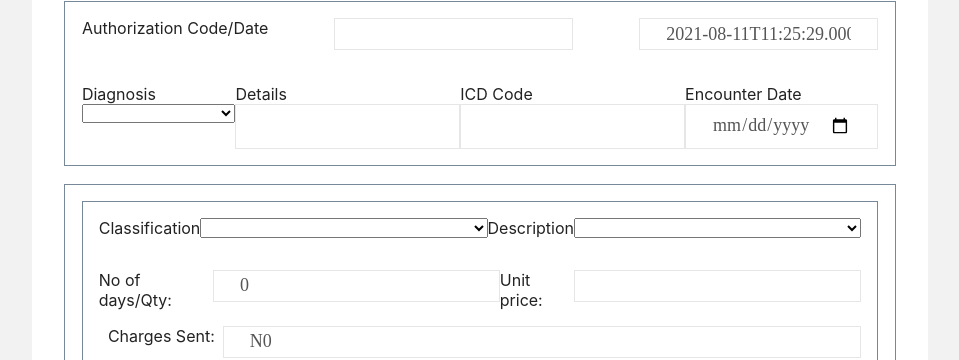
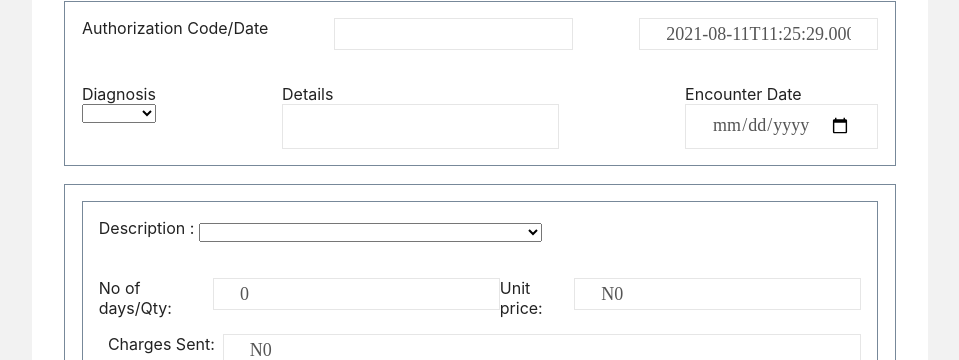
Before and after one commit to kenzo7664/HMOsite, a React (Create React App) app: page /claims in a window 1280 px wide. Shown: the part 580-940 px from the top of the page, without its empty margins (160-1119 px from the left). Built offline with nearby package versions, Linux system fonts and the light colour scheme.

Commit message:
Removed Classification field

```diff
--- a/src/Claims/Claims.js
+++ b/src/Claims/Claims.js
@@ -16,7 +16,8 @@ function Claims() {
   let claims = []
   let date = (new Date().getFullYear());
   const [option,setOption] = useState([])
-  const [options,setOptions] = useState()
+  const [desc, setDesc] = useState("")
+  const [options,setOptions] = useState(0)
   const [content , setContent] = useState("")
   const[apiDataMedical,  setApiDataMedical] = useState([])
   const [searchInput, setSearchInput] = useState({});
@@ -24,7 +25,6 @@ function Claims() {
   const[apiData,  setApiData] = useState([])
   const [amountCalc, setAmountCalc] = useState(0)
   const[apiDataAuthor,  setApiDataAuthor] = useState([])
-  const [diagnosisCode,  setDiagnosisCode] = useState("")
   const [codes, setCodes] = useState("")
   const [type,  setType] = useState("")
   const [proType] = useState('str')
@@ -37,7 +37,7 @@ function Claims() {
 
   const searchItems = (searchValue) => {
     setSearchInput(searchValue)
-      axios.get(`http://15.237.160.238:50/api/Employee?IdProvider=${providerId}&FullName=${searchValue}`)
+      axios.get(`https://portal.lifeworthhmoportal.com/api/Employee?IdProvider=${providerId}&FullName=${searchValue}`)
     .then((response) => {
       setApiData(response.data)
       setType("Principal")
@@ -71,7 +71,7 @@ function Claims() {
   const searchEmployeeNumber = (searchId) => {
     setSearchEmployee(searchId)
     if(searchId.includes('~')){
-       axios.get(`http://15.237.160.238:50/api/Dependant?idProvider=${providerId}&DependantNumber=${searchId}`)
+       axios.get(`https://portal.lifeworthhmoportal.com/api/Dependant?idProvider=${providerId}&DependantNumber=${searchId}`)
        .then((response)=>{
         setApiData(response.data)
         setType("Dependant")
@@ -100,7 +100,7 @@ function Claims() {
 
        })
     } else {
-       axios.get(`http://15.237.160.238:50/api/Employee?IdProvider=${providerId}&EmployeeNumber=${searchId}`)
+       axios.get(`https://portal.lifeworthhmoportal.com/api/Employee?IdProvider=${providerId}&EmployeeNumber=${searchId}`)
        .then((response)=>{
         setApiData(response.data)
         setType("Principal")
@@ -135,13 +135,13 @@ function Claims() {
   const handleSelect = (event)=>{
     setContent(event.target.value);
     if(content.includes('~')){
-      axios.get(`http://15.237.160.238:50/api/Dependant?idProvider=${providerId}&DependantNumber=${content}`)
+      axios.get(`https://portal.lifeworthhmoportal.com/api/Dependant?idProvider=${providerId}&DependantNumber=${content}`)
       .then((response)=>{
         setOption(...response.data)
         setType("Dependant")
       })
     } else if (content) {
-        axios.get(`http://15.237.160.238:50/api/Employee?IdProvider=${providerId}&EmployeeNumber=${content}`)
+        axios.get(`https://portal.lifeworthhmoportal.com/api/Employee?IdProvider=${providerId}&EmployeeNumber=${content}`)
         .then((response)=>{
           setType('Principal')
           setOption(...response.data)
@@ -151,33 +151,8 @@ function Claims() {
 
   }
 
-
-  const Diagnosis = (e) => {
-       axios.get(`http://15.237.160.238:50/api/Diagnosis`)
-    .then((response) => {
-      setApiDataAuthor(response.data)
-      if(apiDataAuthor){
-       toast("Diagnosis Fetched Succesfully", {
-          duration: 4000,
-          style: {
-          borderRadius: '10px',
-          background: '#F8A370',
-          color: '#fff',
-       },
-        },
-        )
-      }
-    })
-   const code =  apiDataAuthor.filter((data)=>
-      (data.diagnosis === e.target.value)
-    ).map(data=>data.diagnosisCode)
-    if (apiDataAuthor){setDiagnosisCode(...code)}
-  }
-
-
-
   const Medical = () => {
-       axios.get(`http://15.237.160.238:50/api/Classification`)
+    axios.get(`https://portal.lifeworthhmoportal.com/api/Classification`)
  .then((response) => {
    setApiDataMedical(response.data)
    if(apiDataMedical){
@@ -192,14 +167,50 @@ function Claims() {
      )
    }
  })
+
+
+}
+
+  const Diagnosis = (e) => {
+       axios.get(`https://portal.lifeworthhmoportal.com/api/Diagnosis`)
+    .then((response) => {
+      setApiDataAuthor(response.data)
+      // if(apiDataAuthor){
+      //  toast("Diagnosis Fetched Succesfully", {
+      //     duration: 4000,
+      //     style: {
+      //     borderRadius: '10px',
+      //     background: '#F8A370',
+      //     color: '#fff',
+      //  },
+      //   },
+      //   )
+      // }
+    })
+    .then(()=>{
+      setDesc(e.target.value)
+      Medical()
+    })
+    .catch((error)=>{
+      console.error(error)
+    })
+    console.log(e.target.value);
+
+
+
   }
 
 
-  const Description = (event) => {
-       axios.get(`http://15.237.160.238:50/api/Classification`)
-    .then((response) => {
-      setApiDataMedical(response.data)
-    const price = apiDataMedical.filter((data)=>(data.description === event.target.value)).map(data => data.price)
+
+
+
+  const Description = (e) => {
+    console.log("hhh", apiDataMedical,e.target.value);
+    if(desc === ""){
+      alert("Select a Diagnosis")
+    } else{
+      const price = apiDataMedical.filter((data)=>(data.description === e.target.value)).map(data => data.price)
+      console.log(price);
       setOptions(...price)
       if(options){
          toast("Unit Price Fetched Succesfully", {
@@ -211,12 +222,12 @@ function Claims() {
           },
           )
       }
+    }
+
+  }
 
 
-    })
 
-
-  }
 
   const chargesApproved =()=>{
     const value = Number(document.getElementById('charges').value)
@@ -266,11 +277,11 @@ function Claims() {
      console.log(e.target.value);
      setCodes(e.target.value)
   }
-  const defaultValues = {"chargesSent":amountCalc ,"authorcode":codes,"consultancyDate":"","qty":0, "details":"", "idProvider":providerId,"type":type, "protype":proType,"TreatmentDate":dates,"Day":day,"Month":month,"unitPrice":options}
+  const defaultValues = {"chargesSent":amountCalc ,"authorcode":codes,"consultancyDate":"","qty":0,"diagnosis":"", "details":"", "idProvider":providerId,"type":type, "protype":proType,"TreatmentDate":dates,"Day":day,"Month":month,"unitPrice":options}
   const { register, handleSubmit , reset } = useForm({defaultValues});
 
     const addUp = (data) =>{
-
+      data.classification = data.diagnosis
       data.type = type
       data.chargesSent = amountCalc
       data.chargesApproved = amountCalc
@@ -296,7 +307,7 @@ function Claims() {
         authorcode: data.authorcode,
         chargesSent: data.chargesSent,
         chargesApproved:data.chargesSent,
-        classification:data.classification,
+        classification:data.diagnosis,
         consultancyDate: data.consultancyDate,
         details: data.details,
         diagnosis:data.diagnosis,
@@ -351,7 +362,7 @@ function Claims() {
      if(answer){
         axios
             .post(
-                'http://15.237.160.238:50/api/Claims',
+                'https://portal.lifeworthhmoportal.com/api/Claims',
                 claimsList,
                 { headers: { 'Content-Type': 'application/json' }}
             )
@@ -458,8 +469,7 @@ function Claims() {
         <div className='headin'>
           <div className='diagnosis'>
             <label htmlFor='diagnosis'>Diagnosis</label>
-            <select name='' className='diag' onClick={Diagnosis} value=
-            {options} {...register("diagnosis")} id='diag'>
+            <select name='' className='diag' onClick={Diagnosis} {...register("diagnosis")} id='diag'>
              {!apiDataAuthor ? <option value=''>--select--</option>
              : apiDataAuthor.map((data,index)=>(
                 <option key = {index} value={data.diagnosis} >{`${data.diagnosis}`}</option>))}
@@ -471,10 +481,10 @@ function Claims() {
           </div>
 
 
-          <div className='ICD-code'>
+          {/* <div className='ICD-code'>
             <label htmlFor='diagnosis' >ICD Code</label>
             <input type='text' className='' value={diagnosisCode}    />
-          </div>
+          </div> */}
 
 
           <div className='Consultation-date'>
@@ -487,19 +497,19 @@ function Claims() {
         <div className='medicals'>
           <div className='section-1'>
             <div className='classification-desc'>
-              <label htmlFor=''>Classification</label>
-              <select name='' id='' className='charges-approved' onClick={Medical} {...register("classification")} required>
+              <label htmlFor=''>Description : </label>
+              <select name='' id='' className='description' onClick={Description} {...register("Description")} required>
                {!apiDataMedical ? <option value=''>--select--</option>
              : apiDataMedical.map((data,index)=>(
-                <option key = {index} value={data.classification}>{`${data.classification}`}</option>))}
+                <option key = {index} value={data.description}>{`${data.description}`}</option>))}
               </select>
-              <label htmlFor=''>Description</label>
+              {/* <label htmlFor=''>Description</label>
               <select name='' id='' className='charges-approved' onClick={Description} {...register("Description")} required>
                {!apiDataMedical ? <option value=''>--select--</option>
              : apiDataMedical.map((data,index)=>{
                return  <><option key={index} value={data.description}>{`${data.description}`}</option><input type='text' className='charges-approved' /></>
                })}
-              </select>
+              </select> */}
             </div>
             <div className='approved'>
               <label htmlFor=''>No of days/Qty:</label>
@@ -533,7 +543,7 @@ function Claims() {
 
       <thead>
         <tr>
-          <th>Classification</th>
+
           <th>Description</th>
           <th>Diagnosis</th>
           <th>Consultancy Date</th>
@@ -548,7 +558,6 @@ function Claims() {
       {claimsList.map((data,index)=>(
       <tbody className='size'>
         <tr key = {index}>
-          <td>{data.classification}</td>
           <td>{data.description}</td>
           <td>{data.diagnosis}</td>
           <td>{data.consultancyDate.substring(0,10)}</td>
--- a/src/Claims/Claimslist/List.js
+++ b/src/Claims/Claimslist/List.js
@@ -14,7 +14,7 @@ function List (){
 
 
   useEffect(()=>{
-      axios.get(`http://15.237.160.238:50/api/Claims?IdProvider=${providerId}&pageNumber=1&pageSize=100`)
+      axios.get(`https://portal.lifeworthhmoportal.com/api/Claims?IdProvider=${providerId}&pageNumber=1&pageSize=10`)
       .then((response)=>{
           setClaimsList(response.data)
           console.log(response.data);
@@ -34,7 +34,7 @@ return (
       <th>FullName</th>
       <th>EmployeeNo.</th>
       <th>Diagnosis</th>
-      <th>Classification</th>
+      <th>Treatment Date</th>
       <th>Description</th>
 
       <th>Charges Sent</th>
@@ -47,7 +47,7 @@ return (
       <td>{data.employeeName}</td>
       <td >{data.employeeNo}</td>
       <td>{data.diagnosis}</td>
-      <td>{data.classification}</td>
+      <td>{data.treatmentDate.substring(0,10)}</td>
       <td>{data.description}</td>
 
        <td>{data.chargesSent}</td>
--- a/src/Claims/Claimslist/SubmittedList.js
+++ b/src/Claims/Claimslist/SubmittedList.js
@@ -15,7 +15,7 @@ function SubmittedList (){
 
 
   useEffect(()=>{
-      axios.get(`http://15.237.160.238:50/api/Claims/daily/all/${providerId}`)
+      axios.get(`https://portal.lifeworthhmoportal.com/api/Claims/daily/all/${providerId}`)
       .then((response)=>{
           setClaimsList(response.data)
           console.log(response.data);
@@ -42,7 +42,7 @@ return (
       <th>FullName</th>
       <th>EmployeeNo.</th>
       <th>Diagnosis</th>
-      <th>Classification</th>
+      <th>Treatment Date</th>
       <th>Description</th>
 
       <th>Charges Sent</th>
@@ -55,7 +55,7 @@ return (
       <td>{data.employeeName}</td>
       <td >{data.employeeNo}</td>
       <td>{data.diagnosis}</td>
-      <td>{data.classification}</td>
+      <td>{data.treatmentDate.substring(0,10)}</td>
       <td>{data.description}</td>
 
        <td>{data.chargesSent}</td>
--- a/src/Claims/Medicals/medical.css
+++ b/src/Claims/Medicals/medical.css
@@ -16,7 +16,7 @@
 
 .classification-desc{
  display: flex;
- justify-content: space-around;
+
  padding: 2%;
 }
 
@@ -29,6 +29,12 @@
 .charges-approved {
   width: 39%;
   max-height: 4vh;
+
+}
+
+.description{
+   width: 45%;
+   margin: 0.3rem;
 }
 
 .charges{
--- a/src/Claims/authorization/authorization.css
+++ b/src/Claims/authorization/authorization.css
@@ -16,7 +16,7 @@
 }
 
 .diag{
- width: 12vw;
+
 }
 
 .headin{
--- a/src/login/modal/Modal.js
+++ b/src/login/modal/Modal.js
@@ -21,7 +21,7 @@ function Modal() {
     let gu = JSON.stringify(item)
     console.log(gu);
 
-    await fetch("http://15.237.160.238:50/api/Account/RequestToken",{
+    await fetch("https://portal.lifeworthhmoportal.com/api/Account/RequestToken",{
      method:'POST',
      headers:{
        "Content-Type": "application/json",
--- a/src/services/PostData.js
+++ b/src/services/PostData.js
@@ -1,6 +1,6 @@
 export function PostData(type, userData){
     let online = navigator.onLine? "online" :'offline'
-    let BaseUrl = "http://15.237.160.238:50/api/"
+    let BaseUrl = "https://portal.lifeworthhmoportal.com/api/"
 
     return new Promise((resolve,reject)=>{
        if(online === "online"){
```
Also changed, not shown: src/Dashboard/Main.js (+4 -4 lines), src/Dashboard/SearchEnrollee/SearchEnrollee.js (+4 -4 lines). Lines whose indentation alone changed are shown as unchanged.
